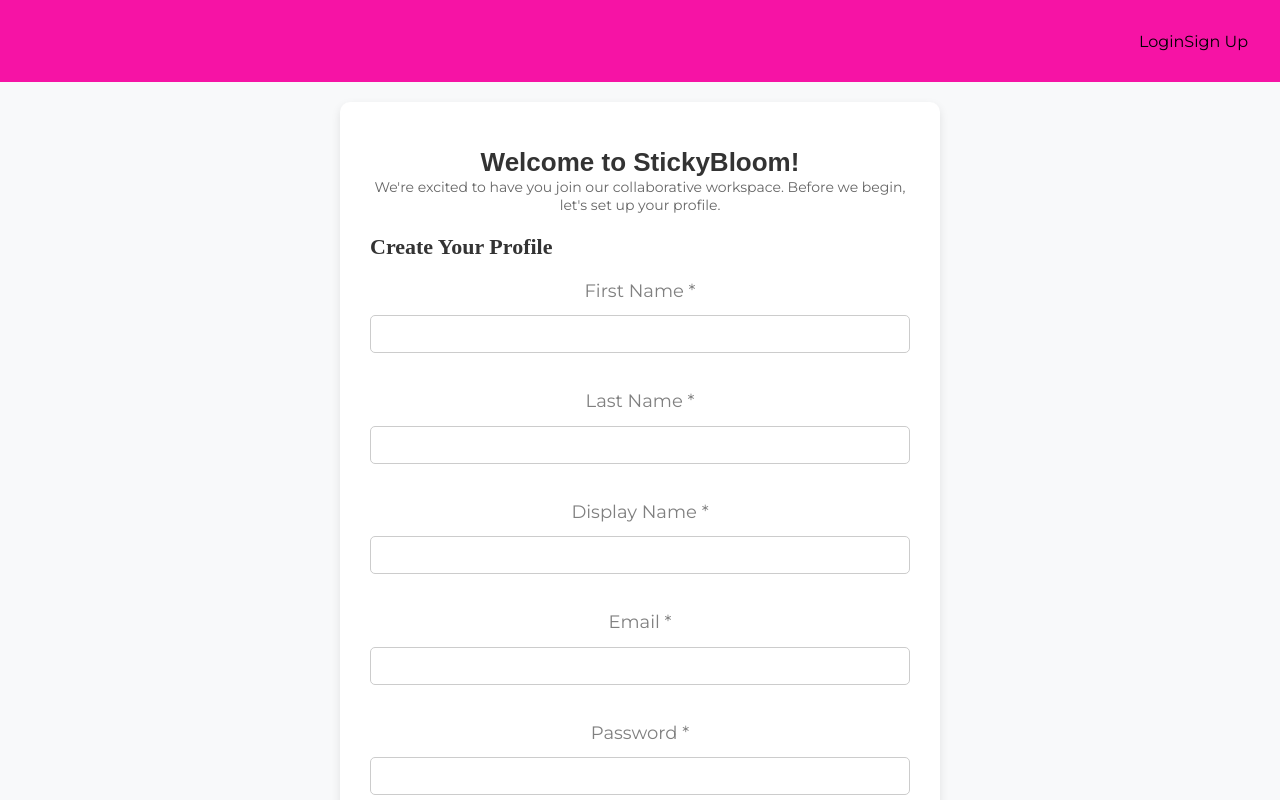
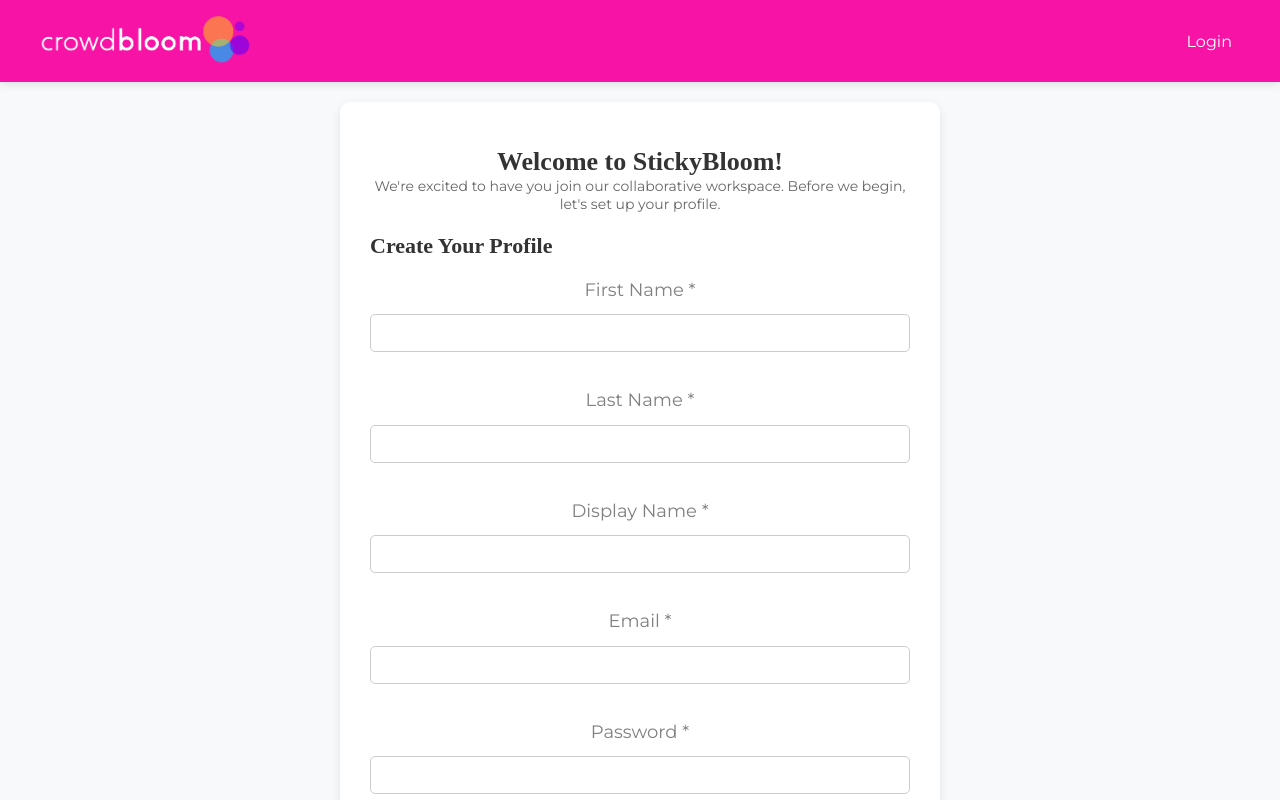
Before and after one commit to SheCodesAus/ping_penguins_frontend, a React (Vite) app: page /signup in a window 1280 px wide. Shown: the top 800 px of the page. Built offline with nearby package versions, Linux system fonts and the light colour scheme; a web font is replaced by a local one.

Commit message:
changed the field to accept BoardID, Adjusted Navbar and css

```diff
--- a/src/components/NavBar.jsx
+++ b/src/components/NavBar.jsx
@@ -6,26 +6,35 @@
 function NavBar() {
     const {auth, setAuth} = useAuth();
 
+
+
     const handleLogout = () => {
         window.localStorage.removeItem("token");
         setAuth({ token: null });
     };
 
+
+
     return (
         <div className="app-layout">
             <nav>
-                <Link to="/" className="logo"></Link>
+                <Link to="/" className="logo">
+                    <img src="/img/logo-crowdbloom.png" alt="StickyBloom Logo" />
+                </Link>
                         <div className="nav-links">
                         {auth.token ? (
                         <Link to="/" onClick={handleLogout}>Log Out</Link>
                 ) : (
             <>
                 <Link to="/login">Login</Link>
-                            <Link to="/signup">Sign Up</Link>
+                {/* <Link to="/signup">Sign Up</Link> */}
             </>
+
                 )}
     </div>
     </nav>
+
+
             <main className="main-content">
                 <Outlet />
             </main>
--- a/src/pages/HomePage.css
+++ b/src/pages/HomePage.css
@@ -24,6 +24,11 @@
     height: 80px;
     width: auto;
     display: block;
+}
+
+.nav-right {
+    display: flex;
+    align-items: center;
 }
 
 #rotate-words {
@@ -262,6 +267,7 @@
 .workshop-container {
     max-width: 1200px;
     margin: 0 auto;
+    margin-bottom: 2rem;
 }
 
 .workshop-form {
--- a/src/pages/HomePage.jsx
+++ b/src/pages/HomePage.jsx
@@ -1,9 +1,118 @@
 import React, { useState } from 'react';
-import { useNavigate } from 'react-router-dom';
+// import { useNavigate } from 'react-router-dom';
+import { useNavigate, Link } from 'react-router-dom';
 // import axios from 'axios'; // Add this import
 import confetti from 'canvas-confetti';
 import "../style.css";
 import "./HomePage.css";
+
+// function HomePage() {
+//   const [workshopCode, setWorkshopCode] = useState('');
+//   const [error, setError] = useState('');
+//   const [isLoading, setIsLoading] = useState(false);
+//   const navigate = useNavigate();
+
+
+//   // Define colors for confetti
+//   const colors = [
+//     '#F613A5',
+//     '#FFC0E9', // Light pink
+//     '#FF69B4', // Hot pink
+//     '#ffffff', // White for contrast
+//   ];
+
+//   const fireConfetti = () => {
+//     // Fire confetti from the left edge
+//     confetti({
+//       particleCount: 100,
+//       spread: 70,
+//       origin: { x: 0.1, y: 0.5 },
+//       colors: colors,
+//       startVelocity: 30,
+//       gravity: 0.8,
+//       shapes: ['circle', 'square'],
+//       ticks: 300
+//     });
+
+//     // Fire confetti from the right edge
+//     confetti({
+//       particleCount: 100,
+//       spread: 70,
+//       origin: { x: 0.9, y: 0.5 },
+//       colors: colors,
+//       startVelocity: 30,
+//       gravity: 0.8,
+//       shapes: ['circle', 'square'],
+//       ticks: 300
+//     });
+//   };
+
+//   const handleChange = (event) => {
+//     setWorkshopCode(event.target.value);
+//   };
+
+//   const handleSubmit = async (e) => {
+//     e.preventDefault();
+//     console.log("Submit button clicked!");
+//     setIsLoading(true);
+//     setError('');
+
+//     // Array of valid test codes
+// //     const validCodes = ['test123', 'demo456', 'workshop789'];
+
+// //     if (validCodes.includes(workshopCode.trim())) {
+// //         fireConfetti();
+// //         setTimeout(() => {
+// //             navigate(`/workshop/${workshopCode}`);
+// //         }, 1000);
+// //     } else {
+// //         setError('Invalid workshop code. Please try again.');
+// //     }
+// //     setIsLoading(false);
+// // };
+
+// const boardId = workshopCode.trim();
+// console.log("Board ID:", boardId);
+
+//         // if it's a valid ID
+//         // if (isNaN(boardId)) {
+//         //     setError('Invalid board ID format');
+//         //     setIsLoading(false);
+//         //     return;
+//         // }
+
+//         try {
+//             console.log('Attempting to fetch board with ID:', boardId);
+//             const response = await fetch(`/api/board/${boardId}/`);
+//             // const data = await response.json();
+
+//             if (!response.ok) {
+
+//                 const data = await response.json();
+//                 console.error("Error Response:", data);
+//                 throw new Error(data.error || 'Invalid workshop code. Please check your code and try again');
+//             }
+
+//             const data = await response.json();
+//             console.log('Board Data:', data);
+
+//             // Valid BoardID and successful response
+//             fireConfetti();
+//             setTimeout(() => {
+//                 navigate(`/workshoplanding/${boardId}`);
+//             }, 1000);
+
+//         } catch (error) {
+//             setError('Unable to access workshop. Please check your code and try again.');
+//         } finally {
+//             setIsLoading(false);
+//         }
+//     };
+
+// const handleInputChange = (e) => {
+//   setWorkshopCode(e.target.value);
+//   setError(''); // Clear error when input changes
+// };
 
 function HomePage() {
     const [workshopCode, setWorkshopCode] = useState('');
@@ -11,21 +120,14 @@
     const [isLoading, setIsLoading] = useState(false);
     const navigate = useNavigate();
 
-  const isValidUUID = (uuid) => {
-    const uuidRegex = /^[0-9a-f]{8}-[0-9a-f]{4}-4[0-9a-f]{3}-[89ab][0-9a-f]{3}-[0-9a-f]{12}$/i;
-    return uuidRegex.test(uuid);
-};
-
-  // Define colors for confetti
     const colors = [
         '#F613A5',
-    '#FFC0E9', // Light pink
-    '#FF69B4', // Hot pink
-    '#ffffff', // White for contrast
+        '#FFC0E9',
+        '#FF69B4',
+        '#ffffff',
     ];
 
     const fireConfetti = () => {
-    // Fire confetti from the left edge
         confetti({
             particleCount: 100,
             spread: 70,
@@ -37,7 +139,6 @@
             ticks: 300
         });
 
-    // Fire confetti from the right edge
         confetti({
             particleCount: 100,
             spread: 70,
@@ -55,55 +156,48 @@
         setIsLoading(true);
         setError('');
 
-    // Array of valid test codes
-//     const validCodes = ['test123', 'demo456', 'workshop789'];
+        const boardId = workshopCode.trim();
 
-//     if (validCodes.includes(workshopCode.trim())) {
-//         fireConfetti();
-//         setTimeout(() => {
-//             navigate(`/workshop/${workshopCode}`);
-//         }, 1000);
-//     } else {
-//         setError('Invalid workshop code. Please try again.');
-//     }
-//     setIsLoading(false);
-// };
-
-const code = workshopCode.trim();
-
-        // First check if it's a valid UUID format
-        if (!isValidUUID(code)) {
-            setError('Invalid workshop code format');
+        // Validate if input is a number
+        if (!boardId || isNaN(boardId)) {
+            setError('Please enter a valid workshop code (numbers only)');
             setIsLoading(false);
             return;
         }
 
         try {
-            const response = await fetch(`/api/board/${code}/`);
+            const response = await fetch(`https://sticky-bloom-3855ad75260f.herokuapp.com/board/${boardId}/`);
             const data = await response.json();
 
             if (!response.ok) {
-                throw new Error(data.error || 'Invalid workshop code. Please check your code and try again');
+                throw new Error(data.error || 'Workshop not found');
             }
 
-            // Valid UUID and successful response
+            // Successful access
             fireConfetti();
+
+            // Navigate to workshop page after confetti
             setTimeout(() => {
-                navigate(`/workshop/${code}`);
+                navigate(`/workshop/${boardId}`);
             }, 1000);
 
         } catch (error) {
-            setError('Unable to access workshop. Please check your code and try again.');
+            console.error('Error accessing workshop:', error);
+            setError('Workshop not found. Please check your code.');
         } finally {
             setIsLoading(false);
         }
     };
 
+    // Clear error when input changes
     const handleInputChange = (e) => {
-  setWorkshopCode(e.target.value);
-  setError(''); // Clear error when input changes
+        const value = e.target.value;
+        // Only allow numbers
+        if (value === '' || /^\d+$/.test(value)) {
+            setWorkshopCode(value);
+            setError('');
+        }
     };
-
 
   return (
       <div className="landing-container">
@@ -121,7 +215,9 @@
             <div>Unforgettable Workplace Experiences</div>
         </div>
 
-        <div className="nav-right"></div>
+        <div className="nav-right">
+        <Link to="/login" className="login-link">Login</Link>
+        </div>
     </div>
 </nav>
           {/* About Me Section */}
--- a/src/style.css
+++ b/src/style.css
@@ -176,26 +176,41 @@
     padding: 1rem 2rem;
     background-color: var(--brand);
     color: var(--base-light);
+    width: 100%;
+    top: 0;
+    z-index: 1000;
+    box-shadow: 0 2px 10px rgba(0, 0, 0, 0.1);
 }
 
 .logo {
-    font-size: 1.5rem;
-    font-weight: bold;
+    display: flex;
+    align-items: center;
+}
+
+.logo img {
+    height: 60px;
+    width: auto;
 }
 
 .nav-links {
     display: flex;
-    list-style: none;
-}
-
-.nav-links li {
-    margin: 0 1rem;
+    gap: 1.5rem;
+    align-items: center;
 }
 
 .nav-links a {
     text-decoration: none;
-    color: var(--black);
+    color: white;
+    font-weight: 500;
+    padding: 0.5rem 1rem;
+    border-radius: 6px;
+    transition: all 0.3s ease;
 }
+
+.nav-links a:hover {
+    background-color: rgba(255, 255, 255, 0.1);
+}
+
 
 /* Footer */
 
@@ -408,7 +423,7 @@
 
 .workspace-signup-header h1 {
     font-size: 26px;
-    font-family: 'Poppins', sans-serif; /* Modern font */
+    /* font-family: 'Poppins', sans-serif; Modern font */
     color: #333;
     font-weight: 700;
     margin-top: 15px; /* Space between title input and heading */
```
Lines whose indentation alone changed are shown as unchanged.
